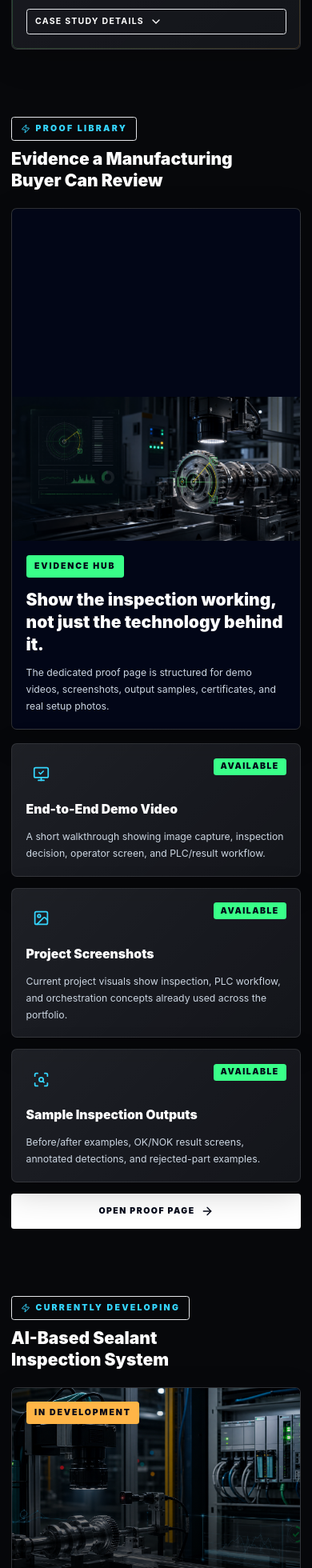
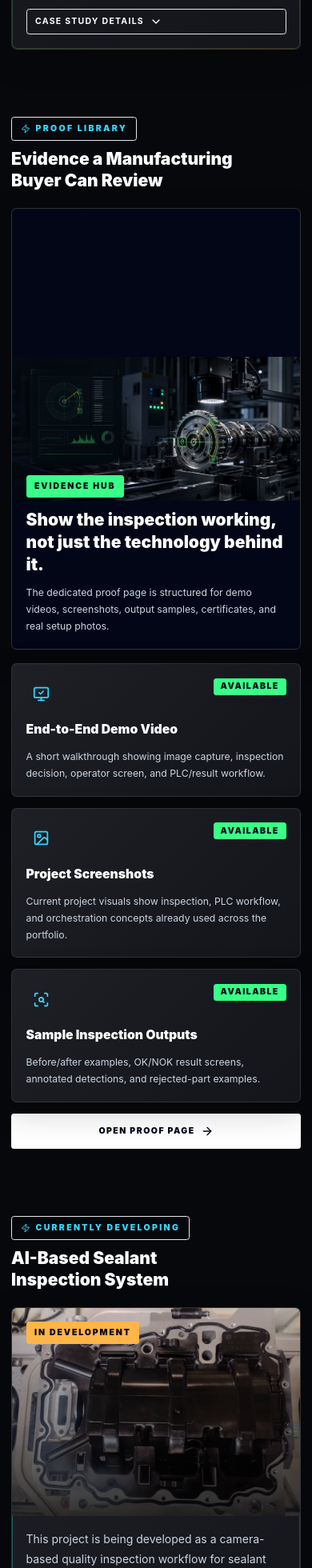
Before and after one commit to Rishbyte-lgtm/Industrial-vision-portfolio, a Next.js app: page / in a window 390 px wide. Shown: the part 5685-7645 px from the top of the page at 80% size. Built offline with nearby package versions, Linux system fonts and the light colour scheme.

Commit message:
ADDED: New Image and fixed layout

```diff
--- a/components/PortfolioClient.tsx
+++ b/components/PortfolioClient.tsx
@@ -295,7 +295,7 @@ export default function PortfolioClient() {
               <Factory size={20} />
             </span>
             <span className="hidden sm:block">
-              <span className="block text-base font-black tracking-[0.18em] sm:text-lg">AMIT</span>
+              <span className="block text-base font-black tracking-[0.18em] sm:text-lg">AMIT MAURYA</span>
               <span className="block text-xs font-bold uppercase tracking-[0.24em] text-cyanline">Inspection Automation</span>
             </span>
           </a>
@@ -418,7 +418,7 @@ export default function PortfolioClient() {
       <Section id="proof" label="Proof Library" title="Evidence a Manufacturing Buyer Can Review">
         <div className="grid gap-5 lg:grid-cols-[0.92fr_1.08fr]">
           <motion.div {...fadeUp} className="industrial-border glass-panel overflow-hidden rounded-lg">
-            <div className="relative min-h-[650px] bg-slate-950">
+            <div className="relative min-h-[550px] bg-slate-950">
               <Image
                 src="/images/camshaft-vision.png"
                 alt="Camshaft inspection project visual evidence"
@@ -472,7 +472,7 @@ export default function PortfolioClient() {
           <div className="grid gap-0 lg:grid-cols-[0.82fr_1.18fr]">
             <div className="relative min-h-[260px] overflow-hidden bg-slate-950">
               <Image
-                src="/images/plc-vision.png"
+                src="/Project-images/sealant application.png"
                 alt="Inspection workflow development visual"
                 fill
                 className="object-cover opacity-72"
```
Also changed, not shown: public/Project-images/sealant application.png (renamed from public/Project-images/sealant application .jpeg).
